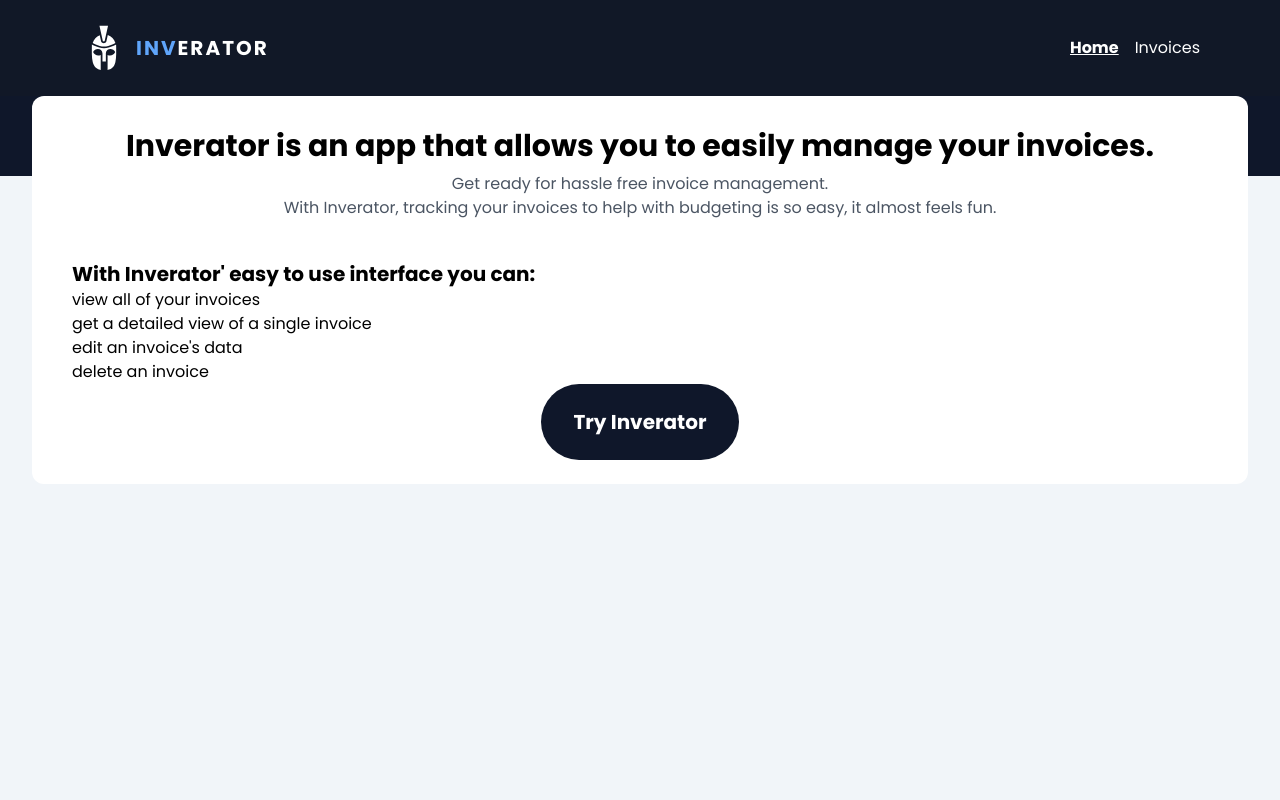
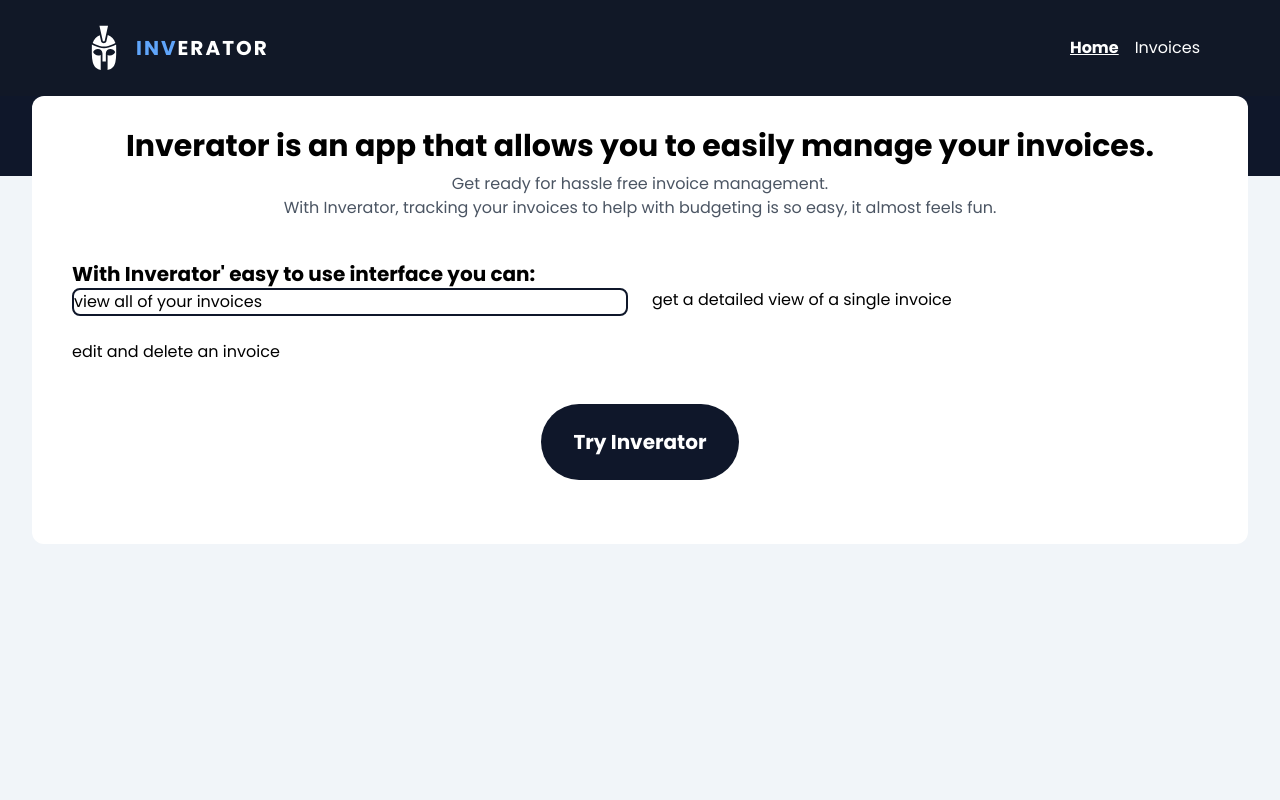
Before and after one commit to faun3/next-invoices, a Next.js app: page / in a window 1280 px wide. Shown: the top 800 px of the page. Built offline with nearby package versions, Linux system fonts and the light colour scheme.

Commit message:
work on homepage copy and design

```diff
--- a/src/app/page.tsx
+++ b/src/app/page.tsx
@@ -17,13 +17,14 @@ export default function Home() {
           <h3 className="text-xl font-bold">
             With Inverator&apos; easy to use interface you can:
           </h3>
-          <ul>
-            <li>view all of your invoices</li>
-            <li>get a detailed view of a single invoice</li>
-            <li>edit an invoice&apos;s data</li>
-            <li>delete an invoice</li>
-          </ul>
-          <div className="mx-auto w-fit ">
+          <div className="grid grid-cols-2 gap-6">
+            <div className="border-2 rounded-lg border-slate-900">
+              view all of your invoices
+            </div>
+            <div>get a detailed view of a single invoice</div>
+            <div>edit and delete an invoice</div>
+          </div>
+          <div className="mx-auto w-fit my-10">
             <Link
               href={"/invoices"}
               className="bg-slate-900 px-8 py-6 rounded-full text-xl font-bold text-white inline-block text-center mx-auto  hover:bg-blue-700 transition-all">
```
